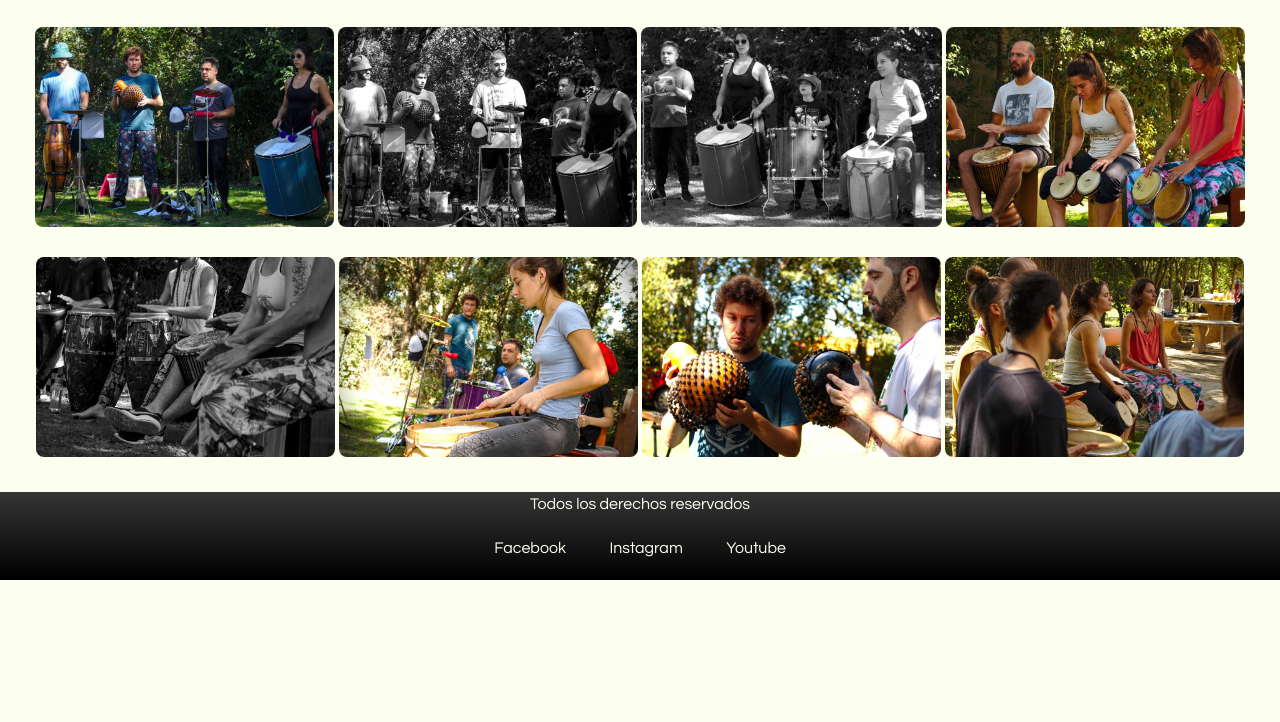
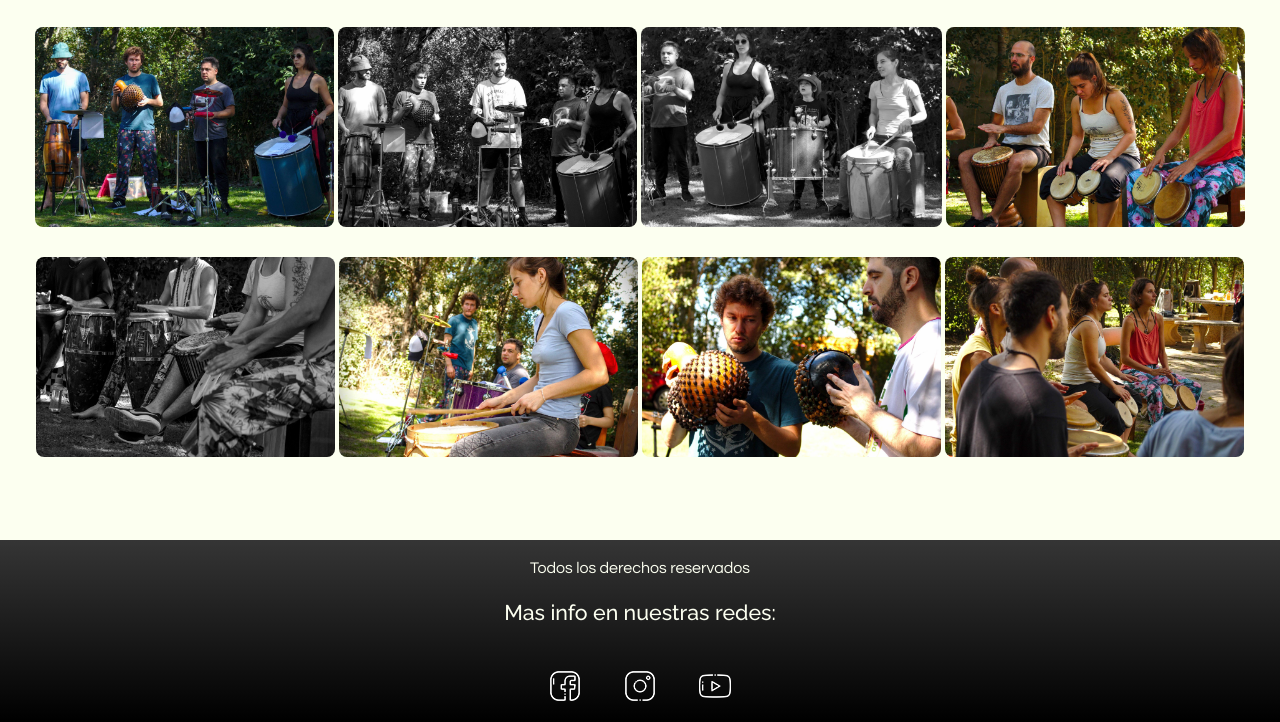
Before and after one commit to diegodipardo/waka, a website: page views/galeria.html in a window 1280 px wide. Shown: the part 675-1397 px from the top of the page. Before the commit the page ends 1255 px from the top, so only its background shows below. Drawn offline with nearby package versions, Linux system fonts and the light colour scheme.

Commit message:
cambio footer

```diff
--- a/views/galeria.html
+++ b/views/galeria.html
@@ -241,17 +241,20 @@
                 </div>
             </section>
             <!-- Pie de página -->
-            <footer class="degradadoFooter">
-                <div>
-                    Todos los derechos reservados
-                </div>
-                <div>
-                    <ul class="footer">
-                        <li class="ul__li--linea listas--facebook"><a href="https://www.facebook.com/" target="_blank">Facebook</a> </li>
-                        <li class="ul__li--linea listas--instagram"><a href="https://www.instagram.com/waka.percusion/" target="_blank">Instagram</a></li>
-                        <li class="ul__li--linea listas--youtube"><a href="https://www.youtube.com/" target="_blank">Youtube</a></li>
-                    </ul>
-                </div>
+            <footer id="index" class="degradadoFooter mt-5 pt-3">
+                <p> Todos los derechos reservados </p>
+                <p class="subtitulo"> Mas info en nuestras redes:</p>
+                <ul class="footer">
+                    <li class="ul__li--linea">
+                        <a href="https://www.facebook.com/" target="_blank">
+                        <img src="../images/facebook.png" alt="Facebook"> </a> </li>
+                    <li class="ul__li--linea">
+                        <a href="https://www.instagram.com/waka.percusion/" target="_blank">
+                        <img src="../images/instagram.png" alt="Facebook"> </a> </li>
+                    <li class="ul__li--linea">
+                        <a href="https://www.youtube.com/" target="_blank">
+                        <img src="../images/youtube.png" alt="Facebook"> </a></li>
+                </ul>
             </footer>
             <script src="https://maxcdn.bootstrapcdn.com/bootstrap/4.1.1/js/bootstrap.min.js"></script>
             <script src="https://cdnjs.cloudflare.com/ajax/libs/jquery/3.2.1/jquery.min.js"></script>
```
Also changed, not shown: index.html (+3 -3 lines), views/agenda.html (+14 -11 lines), views/contactanos.html (+14 -11 lines), views/noticias.html (+15 -12 lines), views/quienes.somos.html (+14 -11 lines).
